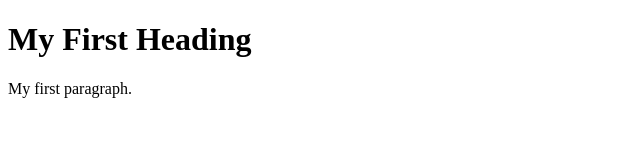
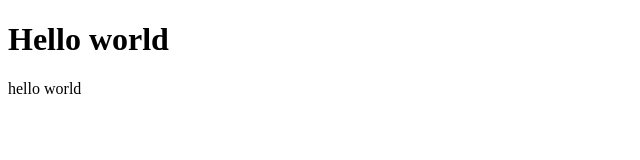
Before and after one commit to joselynr/thelare, a plain HTML site: page index.html in a window 1280 px wide. Shown: the whole page, without its empty margins (0-640 px from the left). Drawn offline with Linux system fonts and the light colour scheme.

```diff
--- a/index.html
+++ b/index.html
@@ -2,8 +2,8 @@
 <html>
 <body>
 
-<h1>My First Heading</h1>
-<p>My first paragraph.</p>
+<h1>Hello world</h1>
+<p>hello world</p>
 
 </body>
 </html>
```
